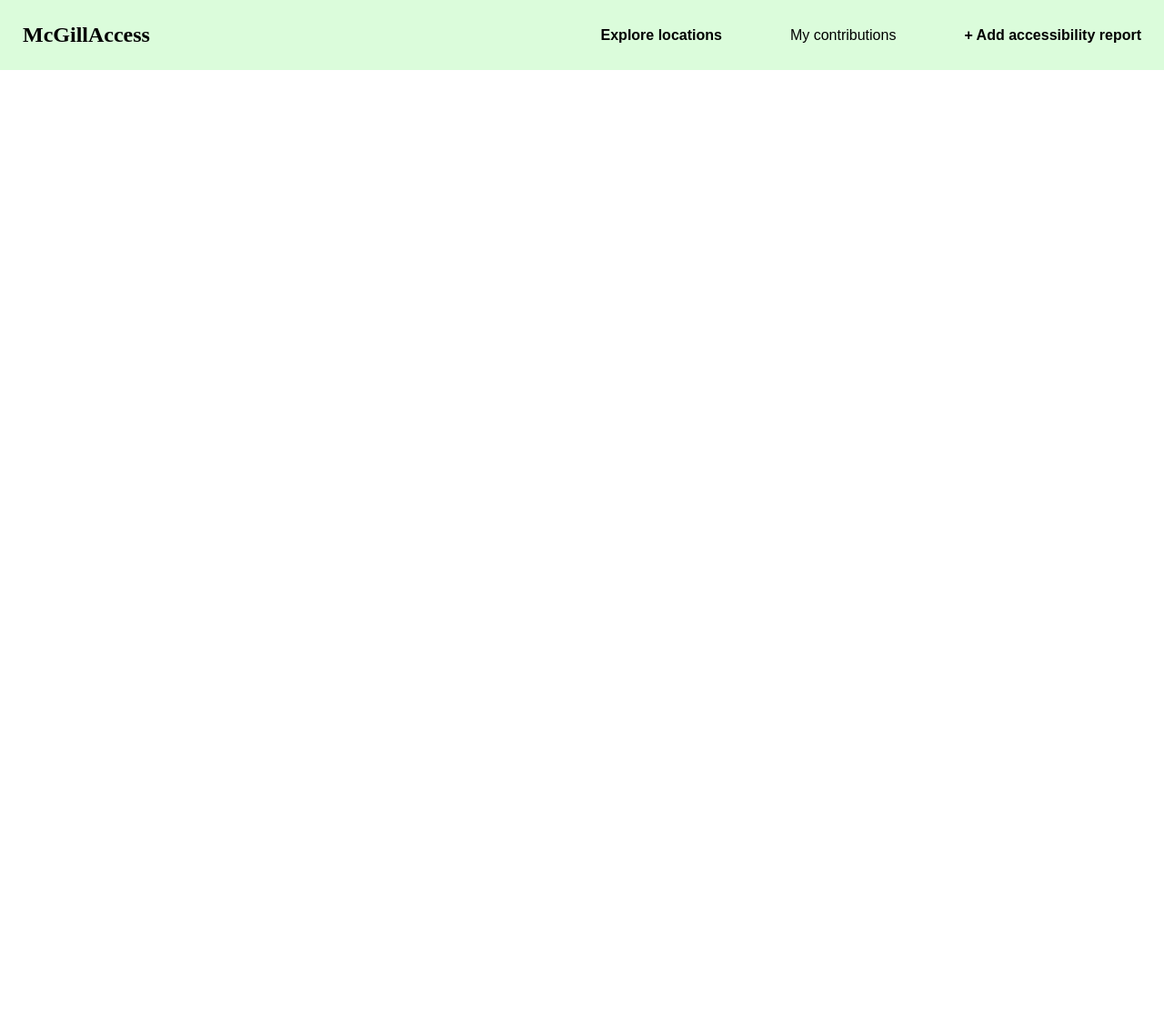
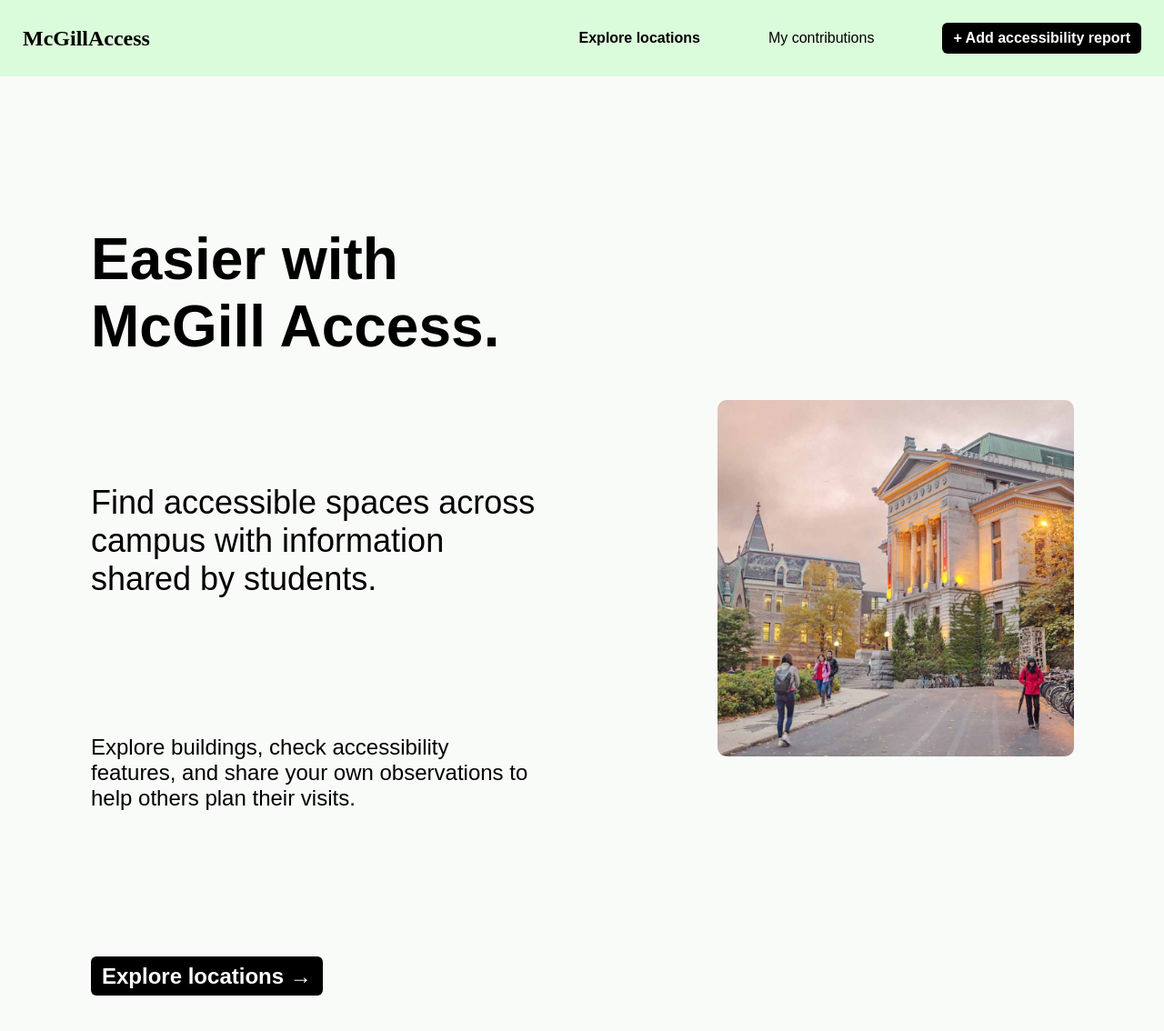
Before and after one commit to rtsej/COMP307_Project, a plain HTML site: page index.html in a window 1280 px wide. Shown: the whole page at 91% size. Before the commit the page ends 800 px from the top, so only its background shows below. Drawn offline with Linux system fonts and the light colour scheme.

Commit message:
worked on landing page

```diff
--- a/index.html
+++ b/index.html
@@ -6,6 +6,7 @@
     <style>
         body {
             margin: 0;
+            background-color: #f9fbf9;
         }
 
         nav {
@@ -25,6 +26,64 @@
             display: flex;
             gap: 75px;
             font-family: sans-serif;
+            align-items: center;
+        }
+
+        a {
+            text-decoration: none;
+            color: black;
+        }
+
+        .add {
+            background-color: black;
+            color: white;
+            padding: 8px 12px;
+            border-radius: 6px;
+        }
+
+
+        .main {
+            display: flex;
+            min-height: calc(100vh - 75px); <!-- to center image on the vertical -->
+        }
+
+        .text {
+            flex: 50%;
+            padding: 100px;
+            font-family: sans-serif;
+        }
+
+        .L {
+            font-size: 64px;
+        }
+
+        .M {
+            font-size: 36px;
+        }
+
+        .S {
+            font-size: 24px;
+        }
+
+        .image {
+            flex: 50%;
+            display: flex;
+            justify-content: center;
+            align-items: center;
+            padding: 50px;
+        }
+
+        img {
+            width: 80%;
+            border-radius: 10px;
+        }
+
+        .explore {
+            background-color: black;
+            color: white;
+            padding: 8px 12px;
+            border-radius: 6px;
+            font-size: 24px;
         }
     </style>
 </head>
@@ -33,11 +92,27 @@
     <nav>
         <h1>McGillAccess</h1>
         <div class="nav">
-            <a><b>Explore locations</b></a>
-            <a>My contributions</a>
-            <a><b>+ Add accessibility report</b></a>
+            <a href="https://www.mcgill.ca/"><b>Explore locations</b></a>
+            <a href="https://www.mcgill.ca/">My contributions</a>
+            <a href="https://www.mcgill.ca/" class="add"><b>+ Add accessibility report</b></a>
         </div>
     </nav>
+
+    <div class="main">
+        <div class="text">
+            <p class="L"><b>Easier with McGill Access.</b></p>
+            <br><br>
+            <p class="M">Find accessible spaces across campus with information shared by students.</p>
+            <br><br><br><br><br>
+            <p class="S">Explore buildings, check accessibility features, and share your own observations to help others plan their visits.</p>
+            <br><br><br><br><br><br><br><br>
+            <a href="https://www.mcgill.ca/" class="explore"><b>Explore locations →</b></a>
+        </div>
+
+        <div class="image">
+            <img src="mcgill.jpg">
+        </div>
+    </div>
 </body>
 
 </html>
```
Also changed, not shown: mcgill.jpg (added).
